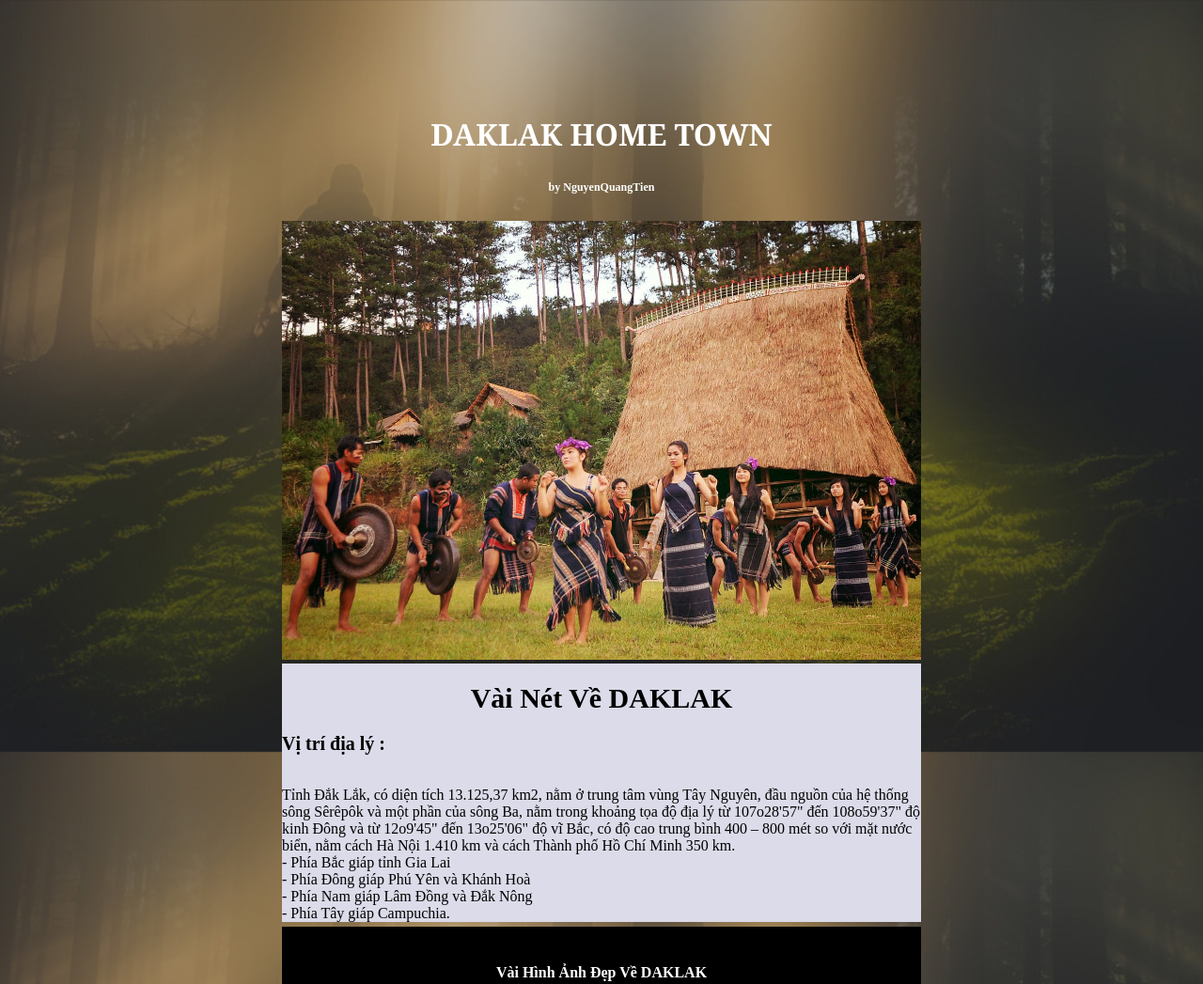
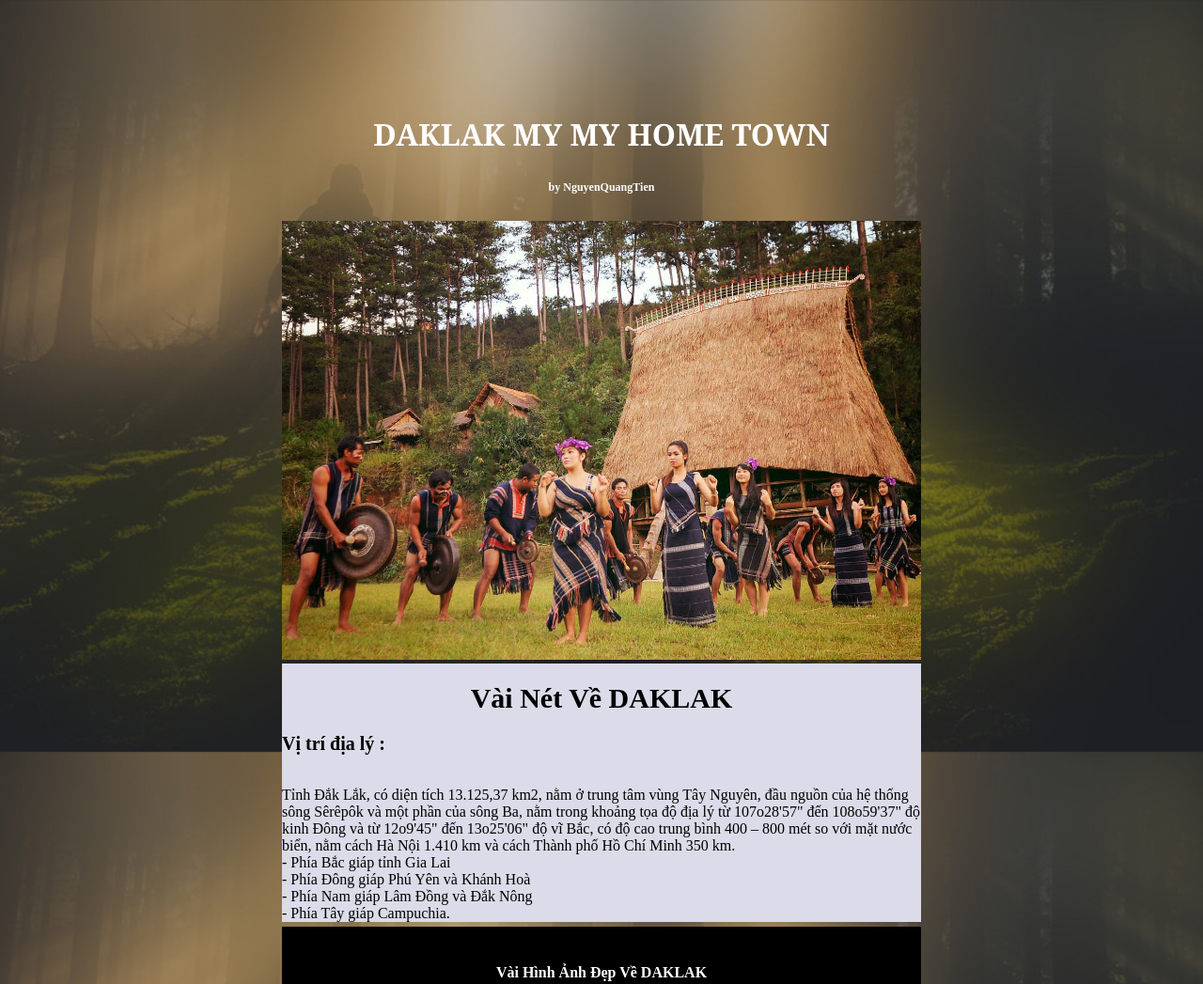
Before and after one commit to QuangTiennn/daklak-homtown, a plain HTML site: page index.html in a window 1280 px wide. Shown: the top 1047 px of the page at 94% size. Drawn offline with Linux system fonts and the light colour scheme.

Commit message:
test branch

```diff
--- a/index.html
+++ b/index.html
@@ -9,7 +9,7 @@
 </head>
 <body>
     <div id="container">
-        <h1 id="header">DAKLAK HOME TOWN</h1>
+        <h1 id="header">DAKLAK MY MY HOME TOWN</h1>
         <h6 id="byNQT">by NguyenQuangTien</h6>
         <div id="imgFist">
             <img src="img/pic1.jpg">
```
